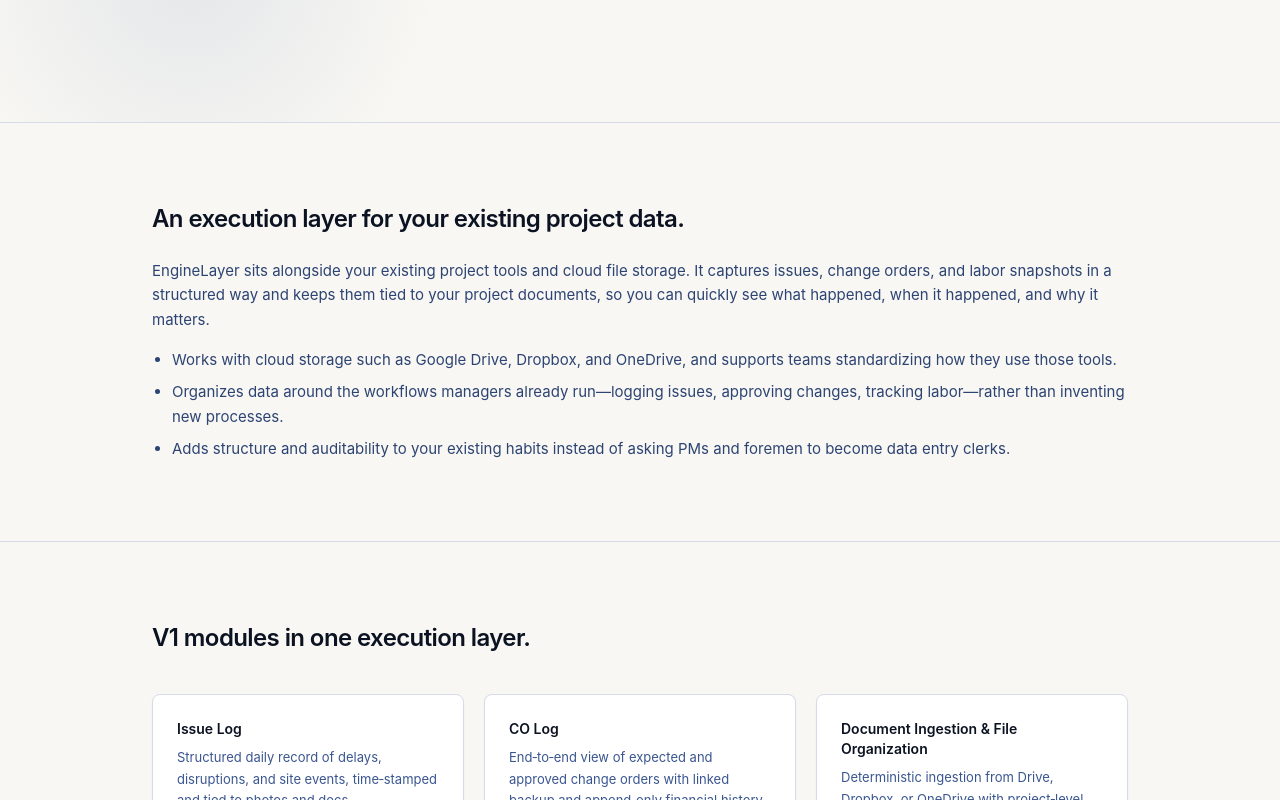
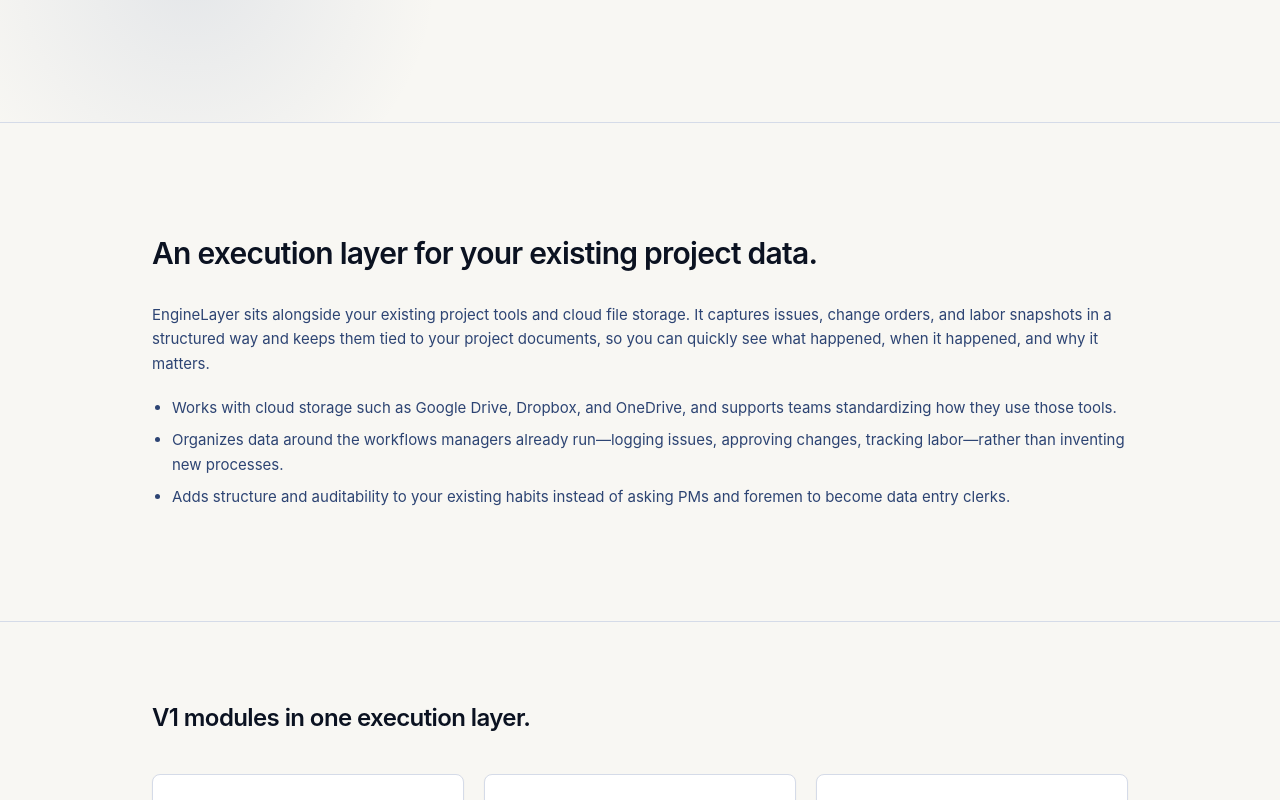
Before and after one commit to EngineLayer-ai/enginelayer-marketing, a Next.js app: page / in a window 1280 px wide. Shown: the part 640-1440 px from the top of the page. Built offline with nearby package versions, Linux system fonts and the light colour scheme.

Commit message:
Section: more padding, larger headings, alt background support

```diff
--- a/src/components/Section.tsx
+++ b/src/components/Section.tsx
@@ -5,21 +5,26 @@
   id,
   title,
   children,
+  alt = false,
 }: {
   id?: string;
   title?: string;
   children: ReactNode;
+  alt?: boolean;
 }) {
   return (
-    <section id={id} className="border-b border-navy-100">
+    <section
+      id={id}
+      className={`border-b border-navy-100 ${alt ? "bg-section-alt" : ""}`}
+    >
       <FadeIn>
-        <div className="mx-auto max-w-5xl px-6 py-20">
+        <div className="mx-auto max-w-5xl px-6 py-28">
           {title && (
-            <h2 className="mb-6 font-display text-2xl font-semibold tracking-tight text-navy-900">
+            <h2 className="mb-8 font-display text-3xl font-semibold tracking-tight text-navy-900">
               {title}
             </h2>
           )}
-          <div className="space-y-4 text-[15px] leading-relaxed text-navy-600">
+          <div className="space-y-5 text-[15px] leading-relaxed text-navy-600">
             {children}
           </div>
         </div>
```
